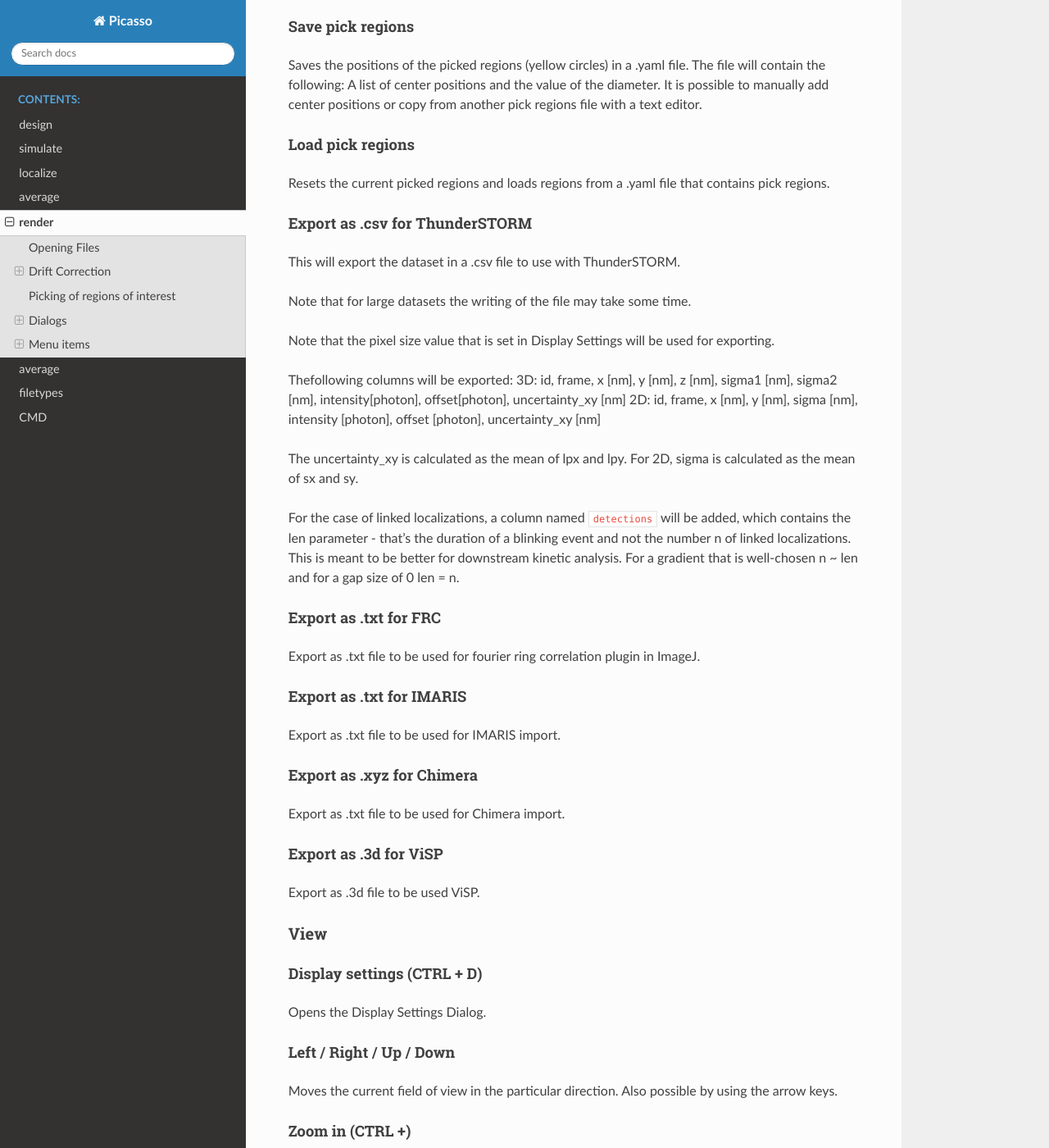
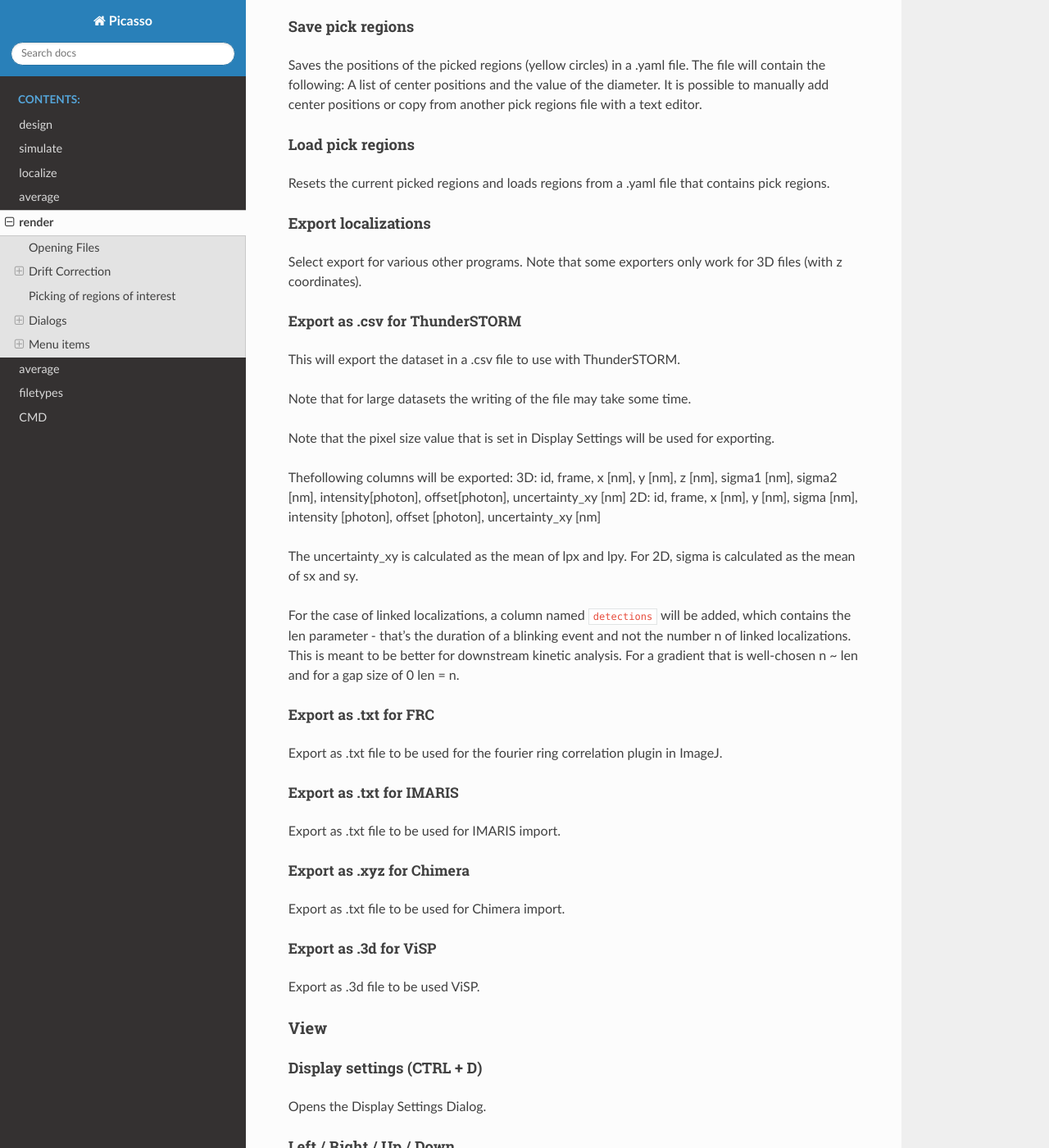
Before and after one commit to jungmannlab/picasso, a Sphinx documentation site: the page built from docs/render.rst, in a window 1280 px wide and 1400 px high, scrolled down 3652 px. Shown: the whole window at 82% size. Built offline with Sphinx 7.4.7 and the Read the Docs theme 2.0.0, drawn with Linux system fonts in a browser that asks for light colours.

Commit message:
updated docs

```diff
--- a/docs/render.rst
+++ b/docs/render.rst
@@ -105,8 +105,12 @@ Load pick regions
 ^^^^^^^^^^^^^^^^^
 Resets the current picked regions and loads regions from a .yaml file that contains pick regions.
 
+Export localizations
+^^^^^^^^^^^^^^^^^^^^
+Select export for various other programs. Note that some exporters only work for 3D files (with z coordinates).
+
 Export as .csv for ThunderSTORM
-^^^^^^^^^^^^^^^^^^^^^^^^^^^^^^^
++++++++++++++++++++++++++++++++
 
 This will export the dataset in a .csv file to use with ThunderSTORM.
 
@@ -124,19 +128,19 @@ The uncertainty_xy is calculated as the mean of lpx and lpy. For 2D, sigma is ca
 For the case of linked localizations, a column named ``detections`` will be added, which contains the len parameter - that’s the duration of a blinking event and not the number n of linked localizations. This is meant to be better for downstream kinetic analysis. For a gradient that is well-chosen n ~ len and for a gap size of 0 len = n.
 
 Export as .txt for FRC
-^^^^^^^^^^^^^^^^^^^^^^
-Export as .txt file to be used for fourier ring correlation plugin in ImageJ.
+++++++++++++++++++++++
+Export as .txt file to be used for the fourier ring correlation plugin in ImageJ.
 
 Export as .txt for IMARIS
-^^^^^^^^^^^^^^^^^^^^^^^^^
++++++++++++++++++++++++++
 Export as .txt file to be used for IMARIS import.
 
 Export as .xyz for Chimera
-^^^^^^^^^^^^^^^^^^^^^^^^^^
+++++++++++++++++++++++++++
 Export as .txt file to be used for Chimera import.
 
 Export as .3d for ViSP
-^^^^^^^^^^^^^^^^^^^^^^
+++++++++++++++++++++++
 Export as .3d file to be used ViSP.
 
 View
```
